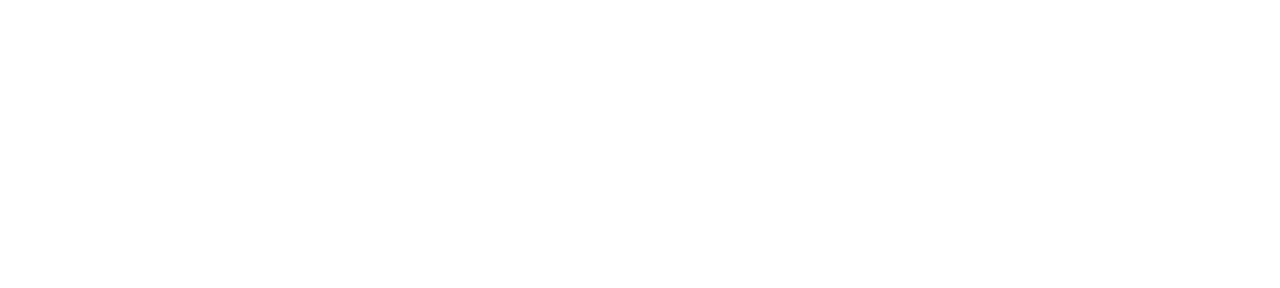
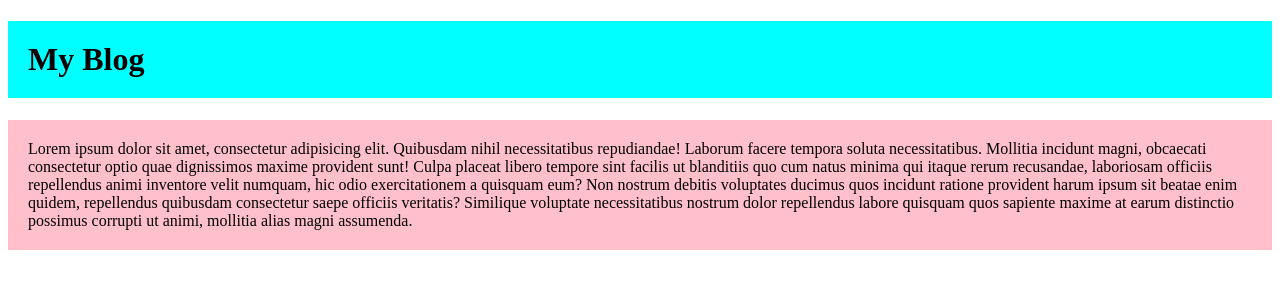
Before and after one commit to Nipunm342/My-simple-website, a plain HTML site: page index.html in a window 1280 px wide. Drawn offline with Linux system fonts and the light colour scheme.

Commit message:
added the first blog

```diff
--- a/index.html
+++ b/index.html
@@ -3,9 +3,11 @@
 <head>
     <meta charset="UTF-8">
     <meta name="viewport" content="width=device-width, initial-scale=1.0">
+    <link rel="stylesheet" href="style.css">
     <title>My Simple Website</title>
 </head>
 <body>
-
+   <h1>My Blog</h1>
+   <p>Lorem ipsum dolor sit amet, consectetur adipisicing elit. Quibusdam nihil necessitatibus repudiandae! Laborum facere tempora soluta necessitatibus. Mollitia incidunt magni, obcaecati consectetur optio quae dignissimos maxime provident sunt! Culpa placeat libero tempore sint facilis ut blanditiis quo cum natus minima qui itaque rerum recusandae, laboriosam officiis repellendus animi inventore velit numquam, hic odio exercitationem a quisquam eum? Non nostrum debitis voluptates ducimus quos incidunt ratione provident harum ipsum sit beatae enim quidem, repellendus quibusdam consectetur saepe officiis veritatis? Similique voluptate necessitatibus nostrum dolor repellendus labore quisquam quos sapiente maxime at earum distinctio possimus corrupti ut animi, mollitia alias magni assumenda.</p>
 </body>
 </html>
--- /dev/null
+++ b/style.css
@@ -0,0 +1,10 @@
+h1{
+    background-color: aqua;
+    padding: 20px;
+}
+p{
+    background-color:pink;
+    padding: 20px;
+
+
+}
```
